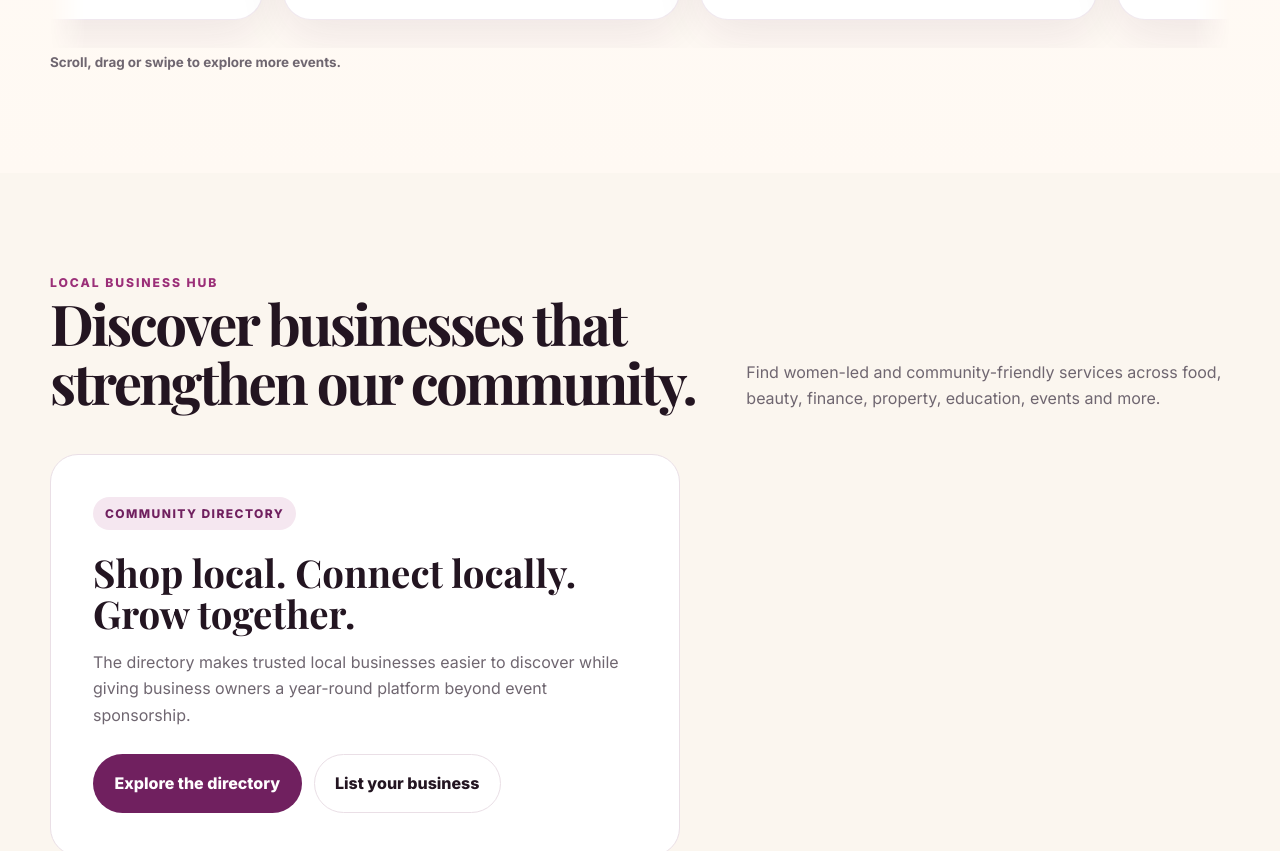
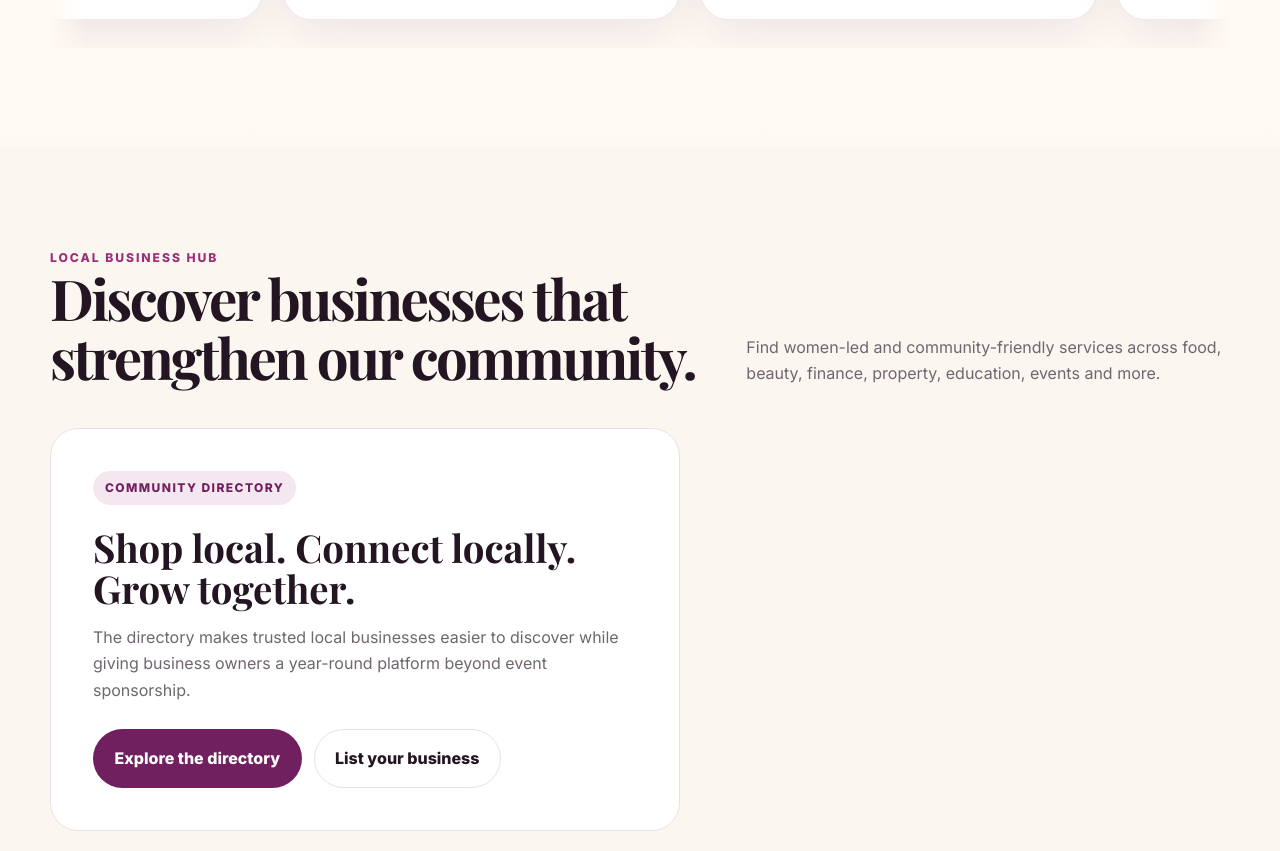
Before and after one commit to TechConnectLearningHub/melton-maguvalu-website, a plain HTML site: page index.html in a window 1280 px wide. Shown: the part 2980-3831 px from the top of the page. Drawn offline with nearby package versions, Linux system fonts and the light colour scheme.

Commit message:
feat: updates

```diff
--- a/index.html
+++ b/index.html
@@ -197,7 +197,6 @@
                             </a>
                         </div>
                     </div>
-                    <p class="community-carousel-hint">Scroll, drag or swipe to explore more events.</p>
                 </div>
             </div>
         </section>
```
